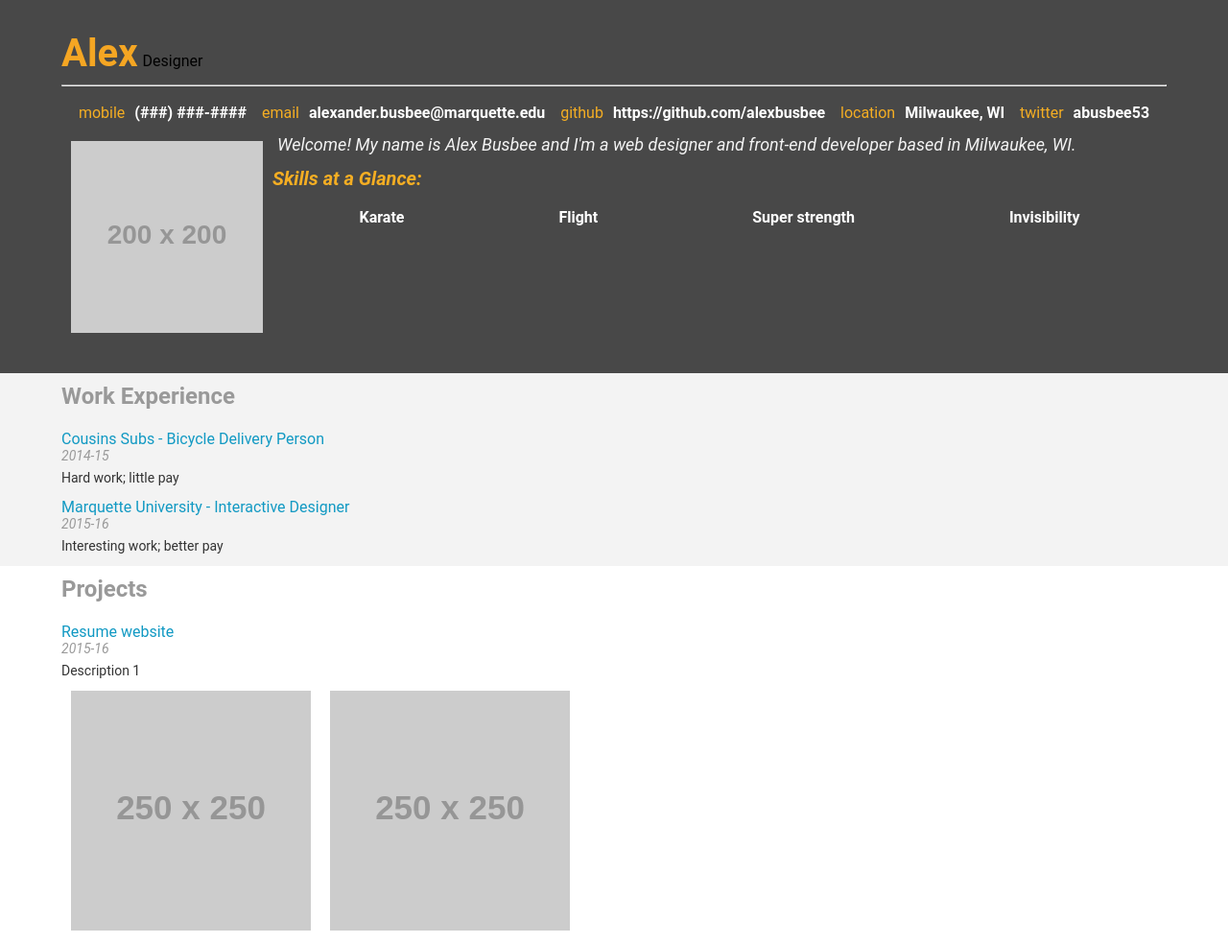
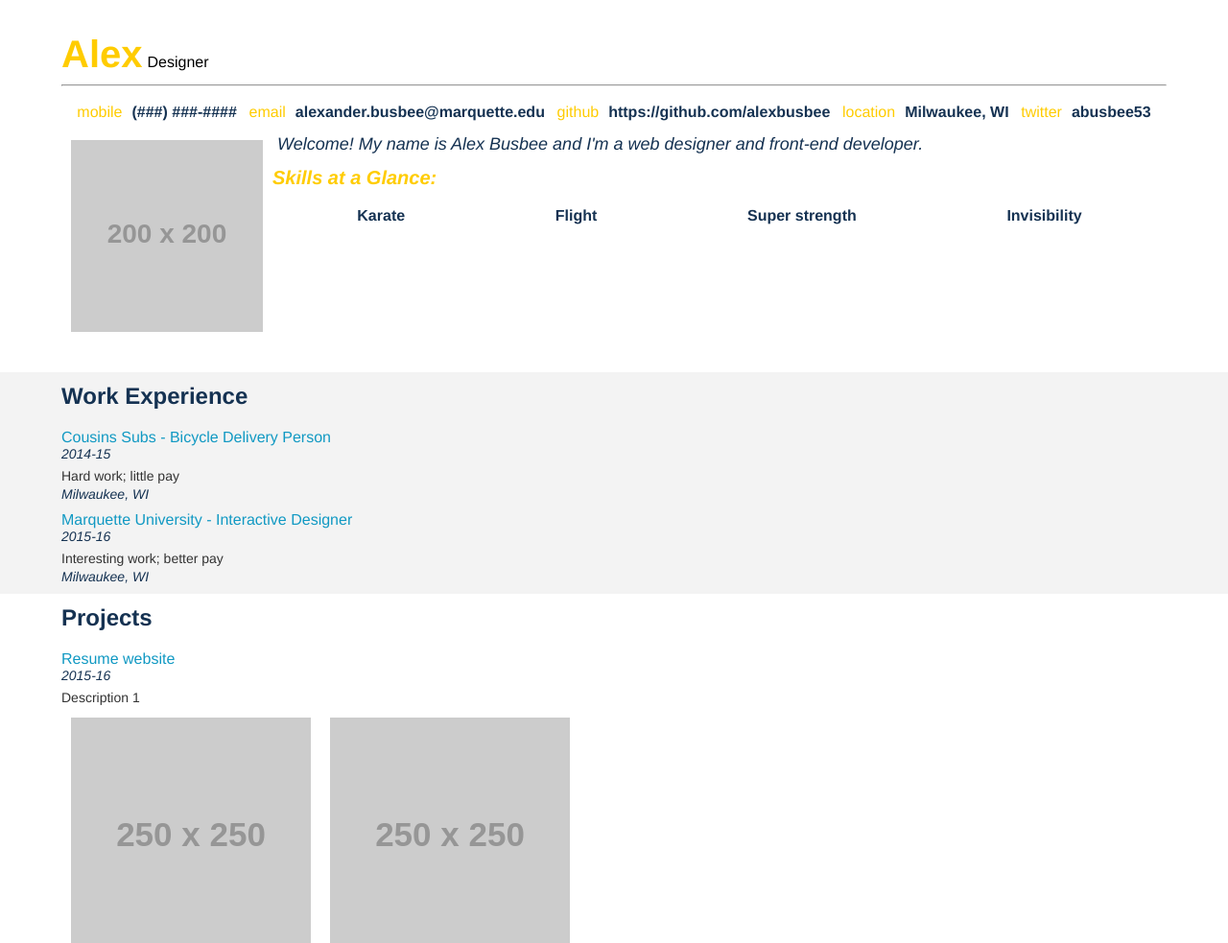
Before and after one commit to alexbusbee/udacity-fend-resume, a plain HTML site: page index.html in a window 1280 px wide. Shown: the top 983 px of the page at 96% size. Drawn offline with Linux system fonts and the light colour scheme; some packages are replaced by stand-ins of ours; placeholder pictures from the web are drawn by us.

Commit message:
Revisions made

```diff
--- a/css/style.css
+++ b/css/style.css
@@ -9,9 +9,9 @@ h3,
 h4,
 h5,
 h6 {
-  padding:0;
-  margin:0;
-  font-family: "Roboto", sans-serif;
+    padding: 0;
+    margin: 0;
+    font-family: "Helvetica", sans-serif;
 }
 
 .clear-fix {
@@ -26,7 +26,7 @@ h6 {
 
 h1 {
     font-size: 40px;
-  color: #f5a623;
+    color: #ffcc00;
     line-height: 48px;
     display: inline;
 }
@@ -34,7 +34,7 @@ h1 {
 h2 {
     font-weight: bold;
     font-size: 24px;
-  color: #999;
+    color: #153252;
     line-height: 29px;
     padding: 10px;
 }
@@ -57,15 +57,13 @@ h2,
 h3,
 h4,
 h5 {
-  padding:10px 5%;
-
+    padding: 10px 5%;
 }
-
 
 .date-text {
     font-style: italic;
     font-size: 14px;
-  color: #999;
+    color: #153252;
     line-height: 16px;
     float: left;
 }
@@ -73,10 +71,13 @@ h5 {
 .location-text {
     font-style: italic;
     font-size: 14px;
-  color: #999;
+    color: #153252;
     line-height: 16px;
-  float: right;
+}
 
+.location-text h3 {
+    padding-left: 0;
+    font-style: normal;
 }
 
 p {
@@ -95,41 +96,41 @@ a {
 .welcome-message {
     font-style: italic;
     font-size: 18px;
-  color: #f3f3f3;
+    color: #153252;
     line-height: 28px;
 }
 
 #skills-h3 {
-  color: #f5ae23;
+    color: #ffcc00;
     display: none;
 }
 
 .orange {
-  background-color: #f5ae23;
+    background-color: #ffcc00;
 }
 
 .orange-text {
-  color: #f5ae23;
+    color: #ffcc00;
 }
 
 .white-text {
     font-weight: bold;
-  color: #fff;
+    color: #153252;
 }
 
 .gray {
     background-color: #f3f3f3;
     padding-bottom: 10px;
-  clear:both;
+    clear: both;
 }
 
 .dark-gray {
-  background-color: #4a4a4a;
+    background-color: #153252;
 }
 
 /* TODO: Replace with image later */
 #header {
-  background-color: #484848;
+    background-color: #fff;
 }
 
 .flex-box {
@@ -166,6 +167,11 @@ span {
 
 #lets-connect {
     text-align: center;
+    min-height: 3em;
+}
+
+#lets-connect .white-text {
+    color: #fff;
 }
 
 /* Media queries to handle various device widths */
@@ -173,25 +179,27 @@ span {
 @media only screen and (max-width: 1024px) {
     #lets-connect {
         margin-top: 5%;
-  }
+    };
 }
 
 @media only screen and (max-width:900px) {
     .biopic {
         width: 175px;
-  }
+    };
 }
 
 @media only screen and (max-width: 750px) {
     #lets-connect {
         margin-top: 10%;
     }
+
     .biopic {
         width: 150px;
     }
+
     .welcome-message {
         display: none;
-  }
+    };
 }
 
 #map {
@@ -210,5 +218,5 @@ span {
     #skills-h3,
   .biopic {
         display: block;
+    };
 }
-}
--- a/js/helper.js
+++ b/js/helper.js
@@ -176,7 +176,7 @@ function initializeMap() {
 
     // hmmmm, I wonder what this is about...
     google.maps.event.addListener(marker, 'click', function() {
-      infowindow.open(map, marker);
+      infoWindow.open(map, marker);
     });
 
     // this is where the pin actually gets added to the map.
--- a/js/resumeBuilder.js
+++ b/js/resumeBuilder.js
@@ -8,7 +8,7 @@ var bio = {
         "twitter": "abusbee53",
         "location": "Milwaukee, WI",
     },
-    "welcomeMessage": "Welcome! My name is Alex Busbee and I'm a web designer and front-end developer based in Milwaukee, WI.",
+    "welcomeMessage": "Welcome! My name is Alex Busbee and I'm a web designer and front-end developer.",
     "skills": [
         "Karate",
         "Flight",
@@ -16,36 +16,36 @@ var bio = {
         "Invisibility",
     ],
     "biopic": "http://placehold.it/200x200",
-}
+};
 
 var education = {
     "schools": [{
         "name": "John F. Kennedy High School",
         "location": "Cedar Rapids, IA",
         "degree": "High School",
-        "major": "College Prep",
+        "majors": ["College Prep"],
         "dates": "2011",
         "url": "http://kenn.cr.k12.ia.us/"
     }, {
         "name": "Marquette University",
         "location": "Milwaukee, WI",
         "degree": "Bachelor of Arts",
-        "major": "Journalism",
+        "majors": ["Journalism"],
         "dates": "2015",
         "url": "http://www.marquette.edu/"
     }],
     "onlineCourses": [{
         "title": "Learn to code",
         "school": "Codecademy",
-        "date": "2013",
+        "dates": "2013",
         "url": "https://www.codecademy.com/#!/exercises/0"
     }, {
         "title": "Front-end web developer",
         "school": "Udacity",
-        "date": "2016",
+        "dates": "2016",
         "url": "https://www.udacity.com/course/front-end-web-developer-nanodegree--nd001"
     }],
-}
+};
 
 var work = {
     "jobs": [{
@@ -61,7 +61,7 @@ var work = {
         "dates": "2015-16",
         "description": "Interesting work; better pay"
     }],
-}
+};
 
 var projects = {
     "projects": [{
@@ -81,7 +81,7 @@ var projects = {
             "http://placehold.it/250x250"
         ],
     }],
-}
+};
 
 bio.display = function() {
     var name = "Alex",
@@ -97,82 +97,103 @@ bio.display = function() {
     $("#header").append(formattedPic);
     $("#header").append(formattedMsg);
 
+    $("#header").append(HTMLskillsStart);
+    for (var i = 0; bio.skills.length > i; i++) {
         if (bio.skills.length > 0) {
-        $("#header").append(HTMLskillsStart);
+            var formattedSkill = HTMLskills.replace("%data%", bio.skills[i]);
+            $("#skills").append(formattedSkill);
+        }
+    }
 
-        var formattedSkill = HTMLskills.replace("%data%", bio.skills[0]);
-        $("#skills").append(formattedSkill);
-        formattedSkill = HTMLskills.replace("%data%", bio.skills[1]);
-        $("#skills").append(formattedSkill);
-        formattedSkill = HTMLskills.replace("%data%", bio.skills[2]);
-        $("#skills").append(formattedSkill);
-        formattedSkill = HTMLskills.replace("%data%", bio.skills[3]);
-        $("#skills").append(formattedSkill);
-    };
-
-    for (item in bio.contacts) {
-        var formattedMobile = HTMLmobile.replace("%data%", bio.contacts.mobile),
-            formattedEmail = HTMLemail.replace("%data%", bio.contacts.email),
-            formattedGithub = HTMLgithub.replace("%data%", bio.contacts.github),
-            formattedLocation = HTMLlocation.replace("%data%", bio.contacts.location),
-            formattedTwitter = HTMLtwitter.replace("%data%", bio.contacts.twitter);
-    }
-    $("#topContacts").append(formattedMobile, formattedEmail, formattedGithub, formattedLocation, formattedTwitter),
-        $("#footerContacts").append(formattedMobile, formattedEmail, formattedGithub, formattedLocation, formattedTwitter)
+    var formattedMobile = HTMLmobile.replace("%data%", bio.contacts.mobile);
+    var formattedEmail = HTMLemail.replace("%data%", bio.contacts.email);
+    var formattedGithub = HTMLgithub.replace("%data%", bio.contacts.github);
+    var formattedLocation = HTMLlocation.replace("%data%", bio.contacts.location);
+    var formattedTwitter = HTMLtwitter.replace("%data%", bio.contacts.twitter);
+    $("#topContacts").append(formattedMobile, formattedEmail, formattedGithub, formattedLocation, formattedTwitter);
+    $("#footerContacts").append(formattedMobile, formattedEmail, formattedGithub, formattedLocation, formattedTwitter);
 };
 
 work.display = function() {
-    for (job in work.jobs) {
+    for (var i = 0; work.jobs.length > i; i++) {
+        if (work.jobs.length > 0) {
             $('#workExperience').append(HTMLworkStart);
 
-        var formattedEmployer = HTMLworkEmployer.replace("%data%", work.jobs[job].employer),
-            formattedTitle = HTMLworkTitle.replace("%data%", work.jobs[job].title),
+            var formattedEmployer = HTMLworkEmployer.replace("%data%", work.jobs[i].employer),
+                formattedTitle = HTMLworkTitle.replace("%data%", work.jobs[i].title),
                 formattedEmployerTitle = formattedEmployer + formattedTitle;
 
             $(".work-entry:last").append(formattedEmployerTitle);
 
-        var formattedDates = HTMLworkDates.replace("%data%", work.jobs[job].dates);
+            var formattedDates = HTMLworkDates.replace("%data%", work.jobs[i].dates);
             $(".work-entry:last").append(formattedDates);
 
-        var formattedDescription = HTMLworkDescription.replace("%data%", work.jobs[job].description);
+            var formattedDescription = HTMLworkDescription.replace("%data%", work.jobs[i].description);
             $(".work-entry:last").append(formattedDescription);
+
+            var formattedLocation = HTMLworkLocation.replace("%data%", work.jobs[i].location);
+            $(".work-entry:last").append(formattedLocation);
+        }
     }
 };
 
 projects.display = function() {
-    for (project in projects.projects) {
+    for (var i = 0; i < projects.projects.length; i++) {
+        if (projects.projects.length > 0) {
             $('#projects').append(HTMLprojectStart);
 
-        var formattedTitle = HTMLprojectTitle.replace("%data%", projects.projects[project].title),
-            formattedDates = HTMLprojectDates.replace("%data%", projects.projects[project].dates),
-            formattedDescription = HTMLprojectDescription.replace("%data%", projects.projects[project].description);
+            var formattedTitle = HTMLprojectTitle.replace("%data%", projects.projects[i].title),
+                formattedDates = HTMLprojectDates.replace("%data%", projects.projects[i].dates),
+                formattedDescription = HTMLprojectDescription.replace("%data%", projects.projects[i].description);
 
             $(".project-entry:last").append(formattedTitle);
             $(".project-entry:last").append(formattedDates);
             $(".project-entry:last").append(formattedDescription);
 
-        if (projects.projects[project].images.length > 0) {
-            for (image in projects.projects[project].images) {
-                var formattedImage = HTMLprojectImage.replace("%data%", projects.projects[project].images[image]);
+            for (var j = 0; j < projects.projects[i].images.length; j++) {
+                if (projects.projects[i].images.length > 0) {
+                    var formattedImage = HTMLprojectImage.replace("%data%", projects.projects[i].images[j]);
                     $(".project-entry:last").append(formattedImage);
+                }
             }
         }
     }
 };
 
 education.display = function() {
-    for (school in education.schools) {
+    for (var i = 0; i < education.schools.length; i++) {
+        if (education.schools.length > 0) {
             $('#education').append(HTMLschoolStart);
 
-        var formattedName = HTMLschoolName.replace("%data%", education.schools[school].name),
-            formattedDegree = HTMLschoolDegree.replace("%data%", education.schools[school].degree),
-            formattedMajor = HTMLschoolMajor.replace("%data%", education.schools[school].major),
-            formattedDates = HTMLschoolDates.replace("%data%", education.schools[school].dates);
+            var formattedName = HTMLschoolName.replace("%data%", education.schools[i].name),
+                formattedDegree = HTMLschoolDegree.replace("%data%", education.schools[i].degree),
+                formattedMajor = HTMLschoolMajor.replace("%data%", education.schools[i].major),
+                formattedDates = HTMLschoolDates.replace("%data%", education.schools[i].dates),
+                formattedLocation = HTMLschoolLocation.replace("%data%", education.schools[i].location);
 
             $(".education-entry:last").append(formattedName);
             $(".education-entry:last").append(formattedDates);
             $(".education-entry:last").append(formattedDegree);
-        $(".education-entry:last").append(formattedMajor);;
+            $(".education-entry:last").append(formattedMajor);
+            $(".education-entry:last").append(formattedLocation);
+        }
+    }
+
+    $('.location-text:last').append(HTMLonlineClasses);
+
+    for (i = 0; i < education.onlineCourses.length; i++) {
+        if (education.onlineCourses.length > 0) {
+
+            var formattedTitle = HTMLonlineTitle.replace("%data%", education.onlineCourses[i].title),
+                formattedSchool = HTMLonlineSchool.replace("%data%", education.onlineCourses[i].school),
+                formattedDate = HTMLonlineDates.replace("%data%", education.onlineCourses[i].dates),
+                formattedURL = HTMLonlineURL.replace("%data%", education.onlineCourses[i].url);
+
+            $(".education-entry:last").append(formattedTitle);
+            $(".education-entry:last").append(formattedSchool);
+            $(".education-entry:last").append(formattedDate);
+            $(".education-entry:last").append(formattedURL);
+        }
     }
 };
 
```
Lines whose indentation alone changed are shown as unchanged.
